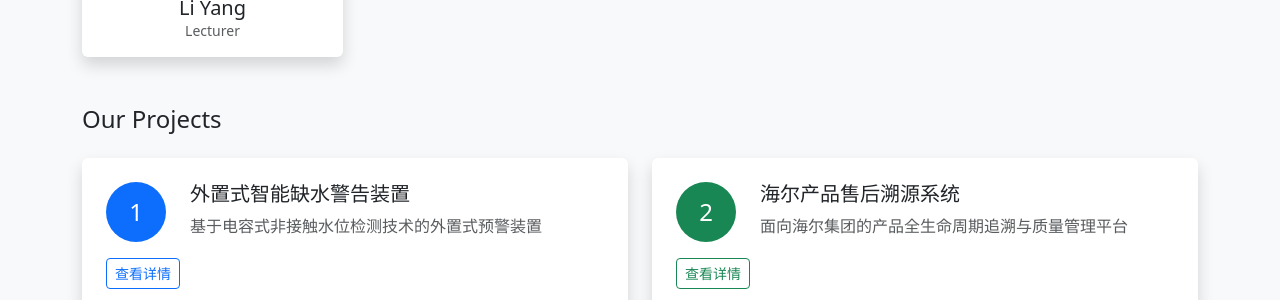
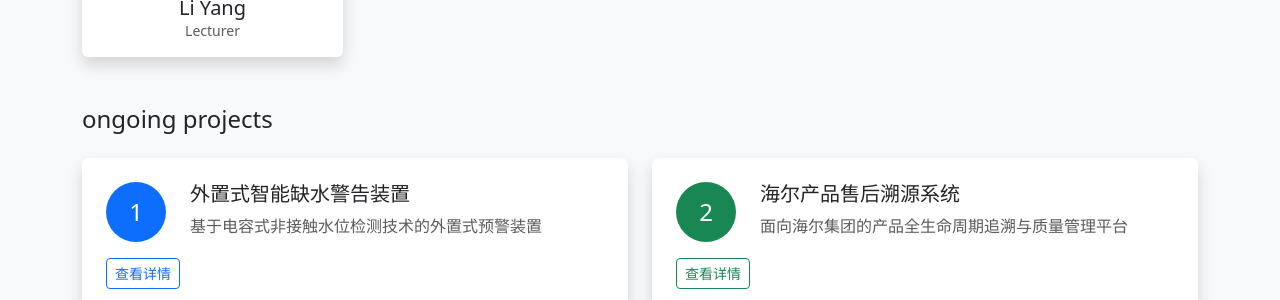
Before and after one commit to fablab4cogtwins/fablab4cogtwins.github.io, a Jekyll site: the page built from index.html, in a window 1280 px wide and 900 px high, scrolled down 1527 px. Shown: the part 158-458 px from the top of the window. Built offline with Jekyll 4.4.1, drawn with Linux system fonts in a browser that asks for light colours; the list of posts is cut into pages by our own code.

Commit message:
Update team.html

```diff
--- a/_includes/team.html
+++ b/_includes/team.html
@@ -19,7 +19,7 @@
 
 <!-- Our Projects Section -->
 {% if site.data.projects and site.data.projects | size > 0 %}
-<h4 class="mt-5 mb-4">Our Projects</h4>
+<h4 class="mt-5 mb-4">ongoing projects</h4>
 <div class="row gy-4">
   {% assign colors = "primary,success,warning,info" | split: "," %}
   {% for project in site.data.projects %}
```
